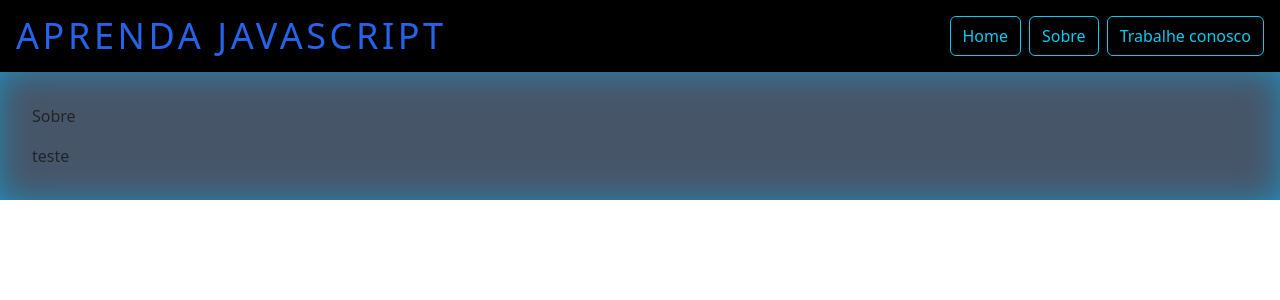
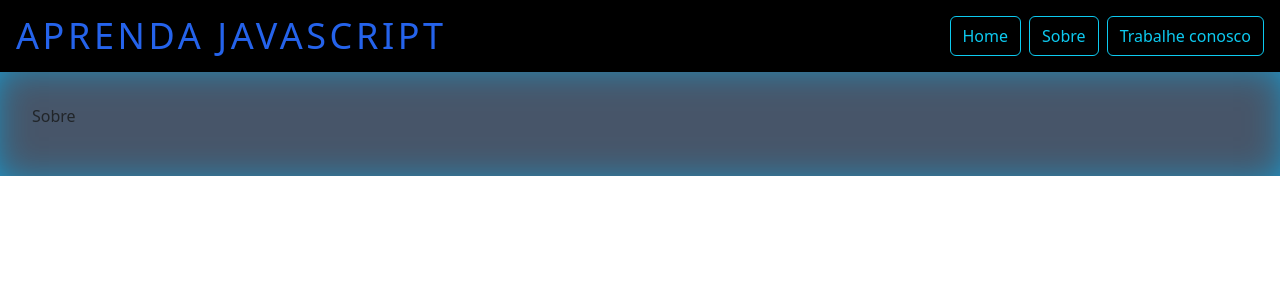
Before and after one commit to Fernando12mais/blog-2.0, a React (Vite) app: page /sobre in a window 1280 px wide. Shown: the top 300 px of the page. Built offline with nearby package versions, Linux system fonts and the light colour scheme.

Commit message:
removing commit

```diff
--- a/src/App.tsx
+++ b/src/App.tsx
@@ -8,7 +8,6 @@ function App() {
       <Header />
       <div className="bg-slate-600 p-8 shadow-[inset_0_0_45px_-15px_rgba(3,188,300,1)]">
         <Routes />
-        teste
       </div>
     </Router>
   );
```
